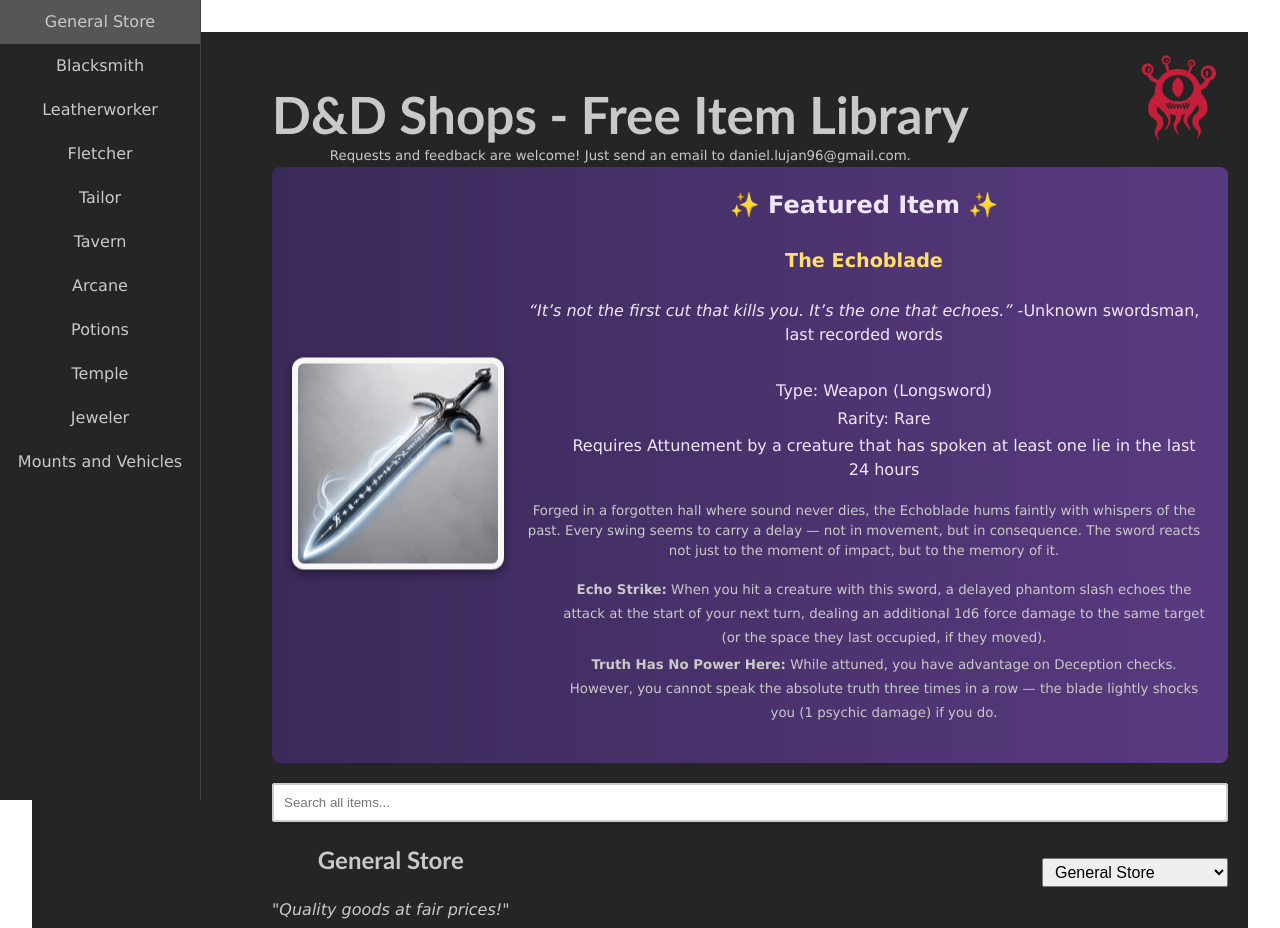
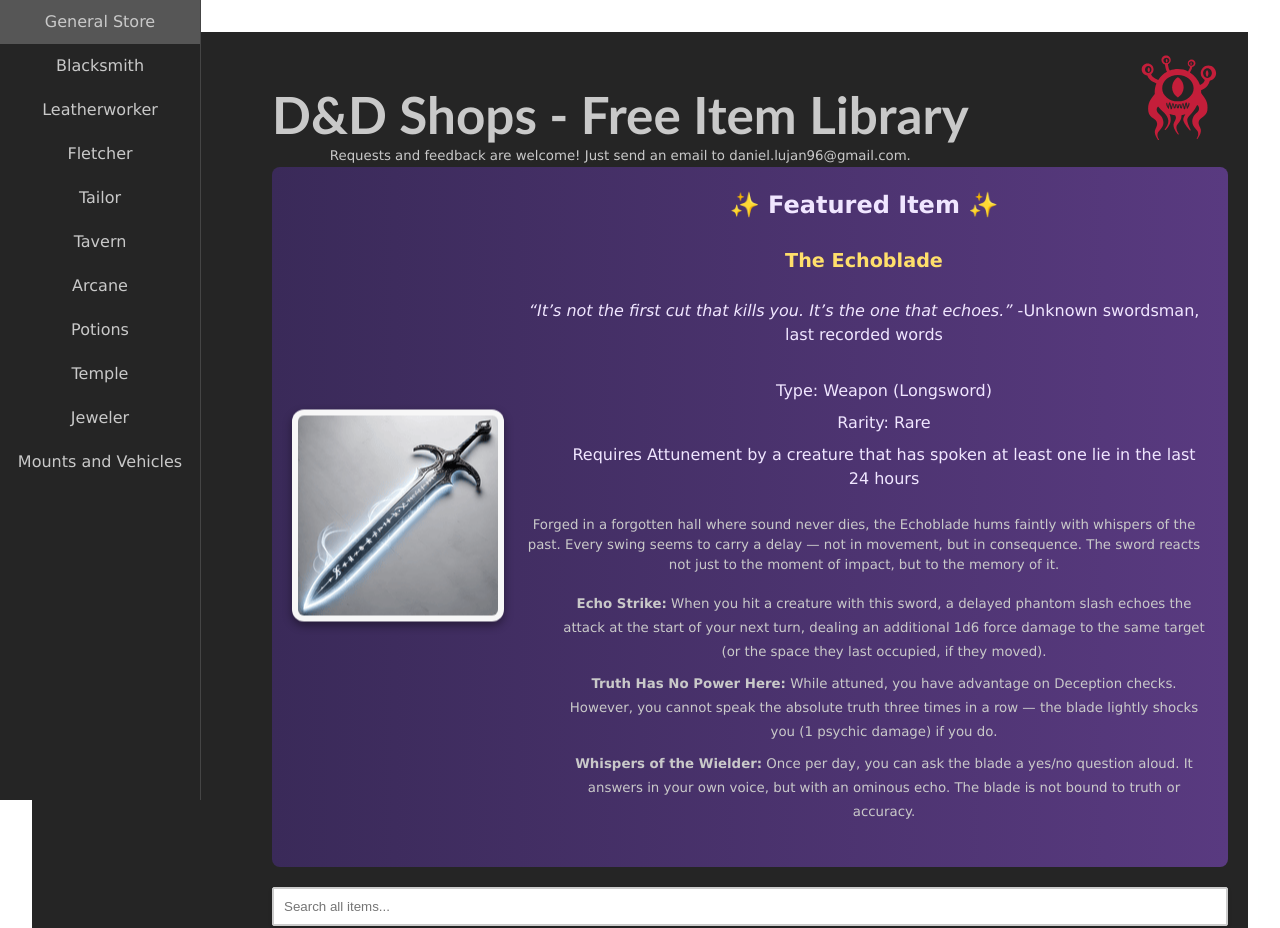
Before and after one commit to dlujan/dnd-shops-new, a Vue app: page / in a window 1280 px wide. Shown: the top 928 px of the page. Built offline with nearby package versions, Linux system fonts and the light colour scheme; the HTML template or start-up script is replaced by a standard one.

Commit message:
add ability

```diff
--- a/src/components/FeaturedItem.vue
+++ b/src/components/FeaturedItem.vue
@@ -45,6 +45,14 @@
             advantage on Deception checks. However, you cannot speak the
             absolute truth three times in a row — the blade lightly shocks you
             (1 psychic damage) if you do.</small
+          >
+        </li>
+        <li>
+          <small
+            ><strong>Whispers of the Wielder:</strong> Once per day, you can ask
+            the blade a yes/no question aloud. It answers in your own voice, but
+            with an ominous echo. The blade is not bound to truth or
+            accuracy.</small
           >
         </li>
       </ul>
@@ -109,7 +117,7 @@ ul {
   list-style: none;
 }
 li {
-  margin-bottom: 0.2rem;
+  margin-bottom: 0.5rem;
 }
 @media screen and (max-width: 1024px) {
   .featured-banner {
```
